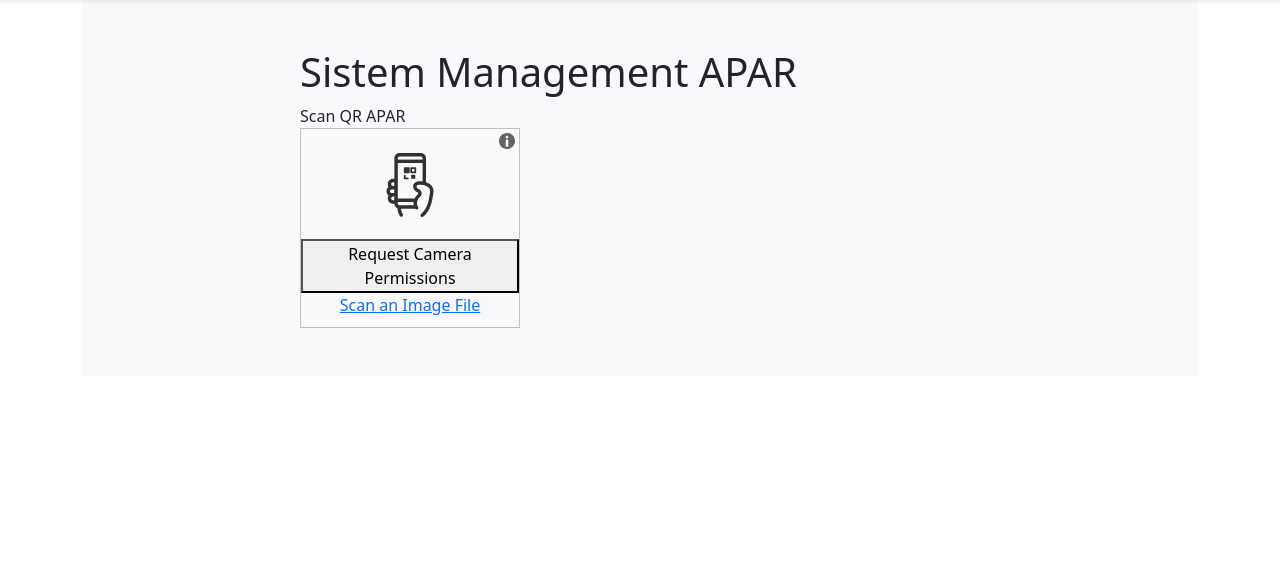
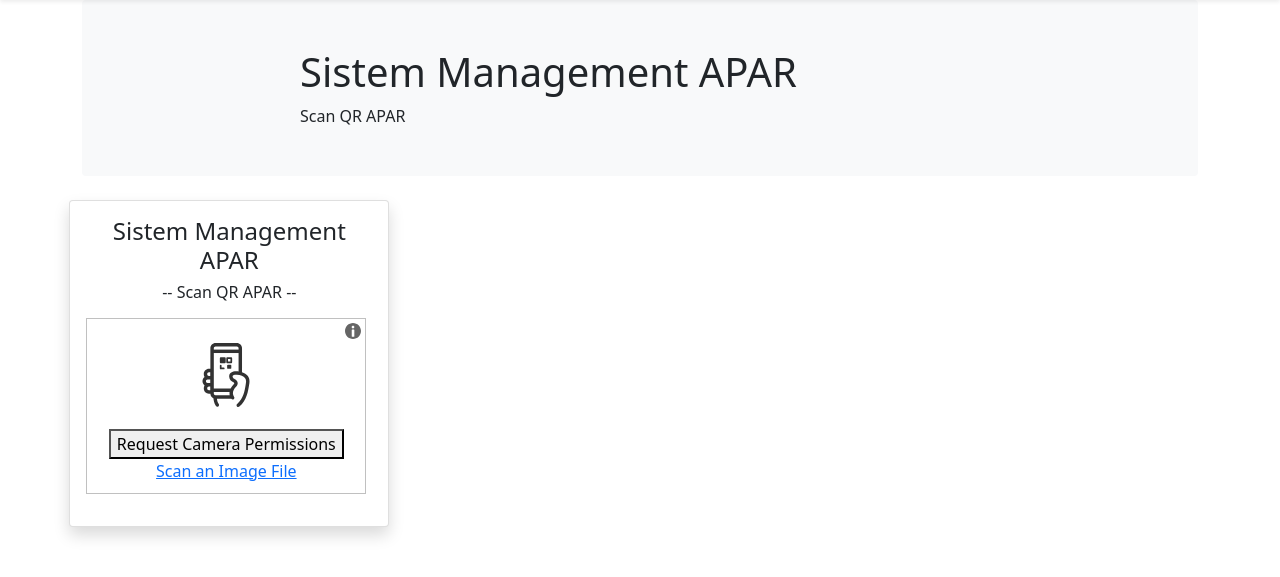
Before and after one commit to criespy/apar-manager, a Django app: page / in a window 1280 px wide. Shown: the part 66-643 px from the top of the page. Run offline with Django 3.2, Linux system fonts and the light colour scheme; some libraries are stand-ins or nearby versions.

Commit message:
Fix scan_menu text, tes scanner dengan interface sendiri

```diff
--- a/templates/scan.html
+++ b/templates/scan.html
@@ -7,9 +7,24 @@
         <div class="col-sm-8 mx-auto">
           <h1>Sistem Management APAR</h1>
           <div>Scan QR APAR</div>
-          <div style="width: 220px" id="reader2"></div>
+          <div style="width: 220px" id="reader"></div>
+          <div></div>
+          <div style="width: 220px" id="reader-"></div>
         </div>
       </div>
+    </div>
+  </div>
+
+  <div class="row p-4">
+    <div class="col-lg-4 d-flex flex-column align-items-center">
+        <div class="card shadow" style="width: 20rem;">
+            <img src="{{ apar.path_foto.url }}" class="card-img-top">
+            <div class="card-body text-center">
+                <h4>Sistem Management APAR</h4>
+                <h6>-- Scan QR APAR --</h6>
+                <p class="card-text"><div style="width: 280px" id="reader2"></div></p>
+            </div>
+        </div>
     </div>
   </div>
 
@@ -24,4 +39,41 @@
           "reader2", { fps: 10, qrbox: 180 });
       html5QrcodeScanner.render(onScanSuccess);
     </script>
+    <script>
+      var cameraId = 0;
+      // This method will trigger user permissions
+      Html5Qrcode.getCameras().then(devices => {
+        /**
+         * devices would be an array of objects of type:
+         * { id: "id", label: "label" }
+         */
+        if (devices && devices.length) {
+          cameraId = devices[0].id;
+          // .. use this to start scanning.
+          console.log(cameraId)
+        } return cameraId;
+      }).catch(err => {
+        // handle err
+        console.log(`Error scanning file. Reason: ${err}`)
+      });
+
+      devices();
+      console.log(cameraId);
+      const html5QrCode = new Html5Qrcode(/* element id */ "reader");
+      html5QrCode.start(
+        cameraId,
+        {
+          fps: 10,    // Optional, frame per seconds for qr code scanning
+          qrbox: { width: 250, height: 250 }  // Optional, if you want bounded box UI
+        },
+        (decodedText, decodedResult) => {
+          // do something when code is read
+        },
+        (errorMessage) => {
+          // parse error, ignore it.
+        })
+      .catch((err) => {
+        // Start failed, handle it.
+      });
+    </script>
 {% endblock content%}
```
Also changed, not shown: templates/menu_scan.html (+8 -7 lines), media/images/qrcodes/fln-apar-1.png (added).
